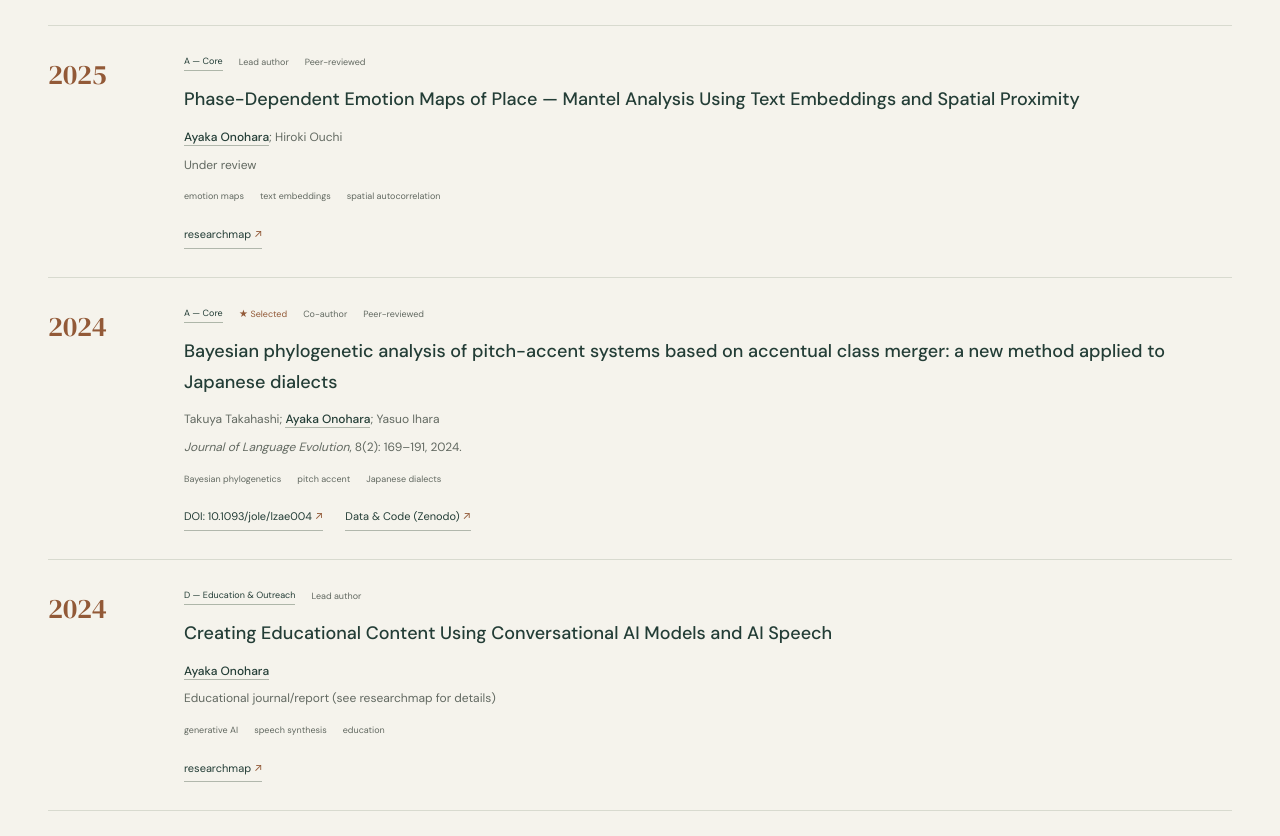
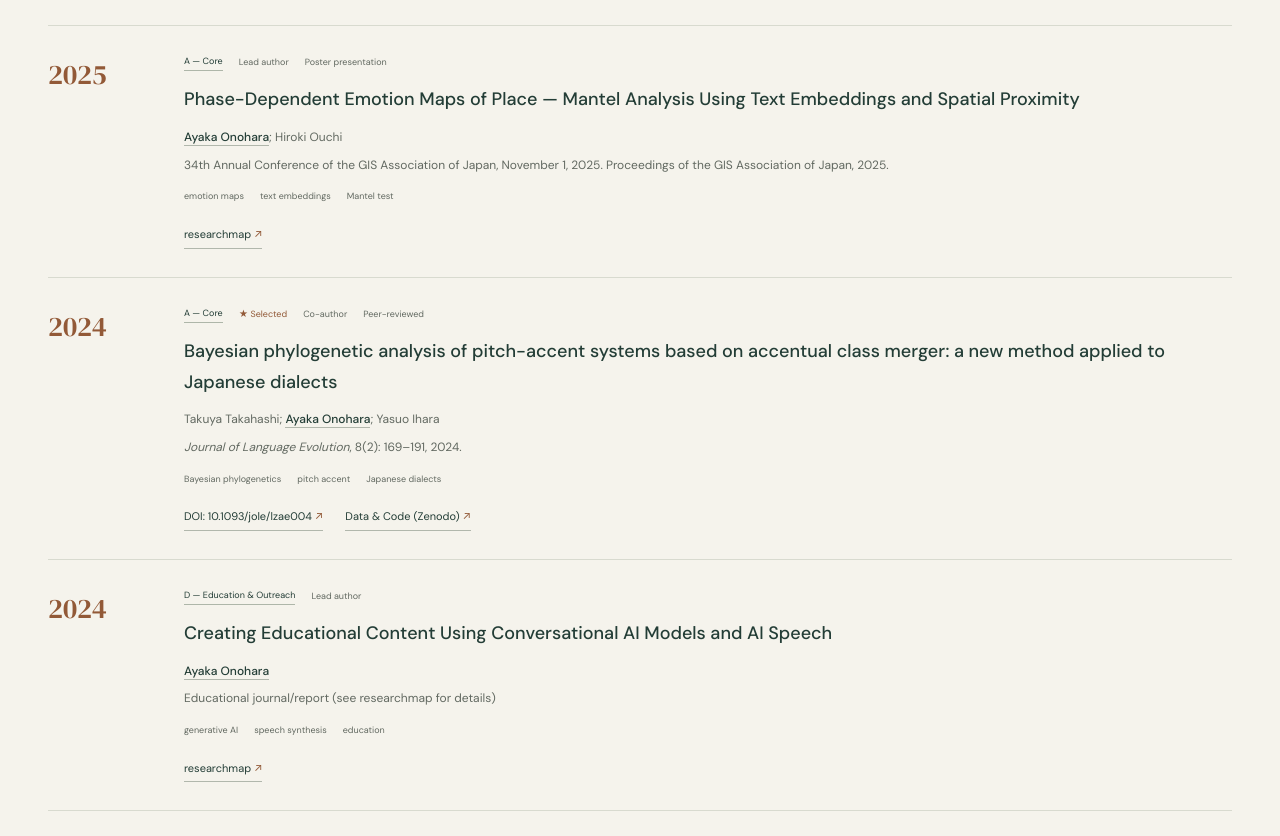
Before and after one commit to aonoa68/aonoa68.github.io, a plain HTML site: page en/publications/index.html in a window 1280 px wide. Shown: the part 1851-2687 px from the top of the page. Drawn offline with Linux system fonts and the light colour scheme.

Commit message:
Align GISA 2025 conference status in English publications

```diff
--- a/en/publications/index.html
+++ b/en/publications/index.html
@@ -133,11 +133,11 @@
 </div></article>
 <!-- 2. 2025 A SELECTED -->
 <article class="pub-card" data-cat="A" data-search="phase-dependent emotion maps place mantel analysis text embeddings spatial proximity ayaka onohara hiroki ouchi" data-selected="false" data-year="2025"><span class="pub-year">2025</span><div class="pub-copy">
-<div class="pub-top"><span class="badge badge-a">A — Core</span><span class="badge badge-lead">Lead author</span><span class="badge badge-peer">Peer-reviewed</span></div>
+<div class="pub-top"><span class="badge badge-a">A — Core</span><span class="badge badge-lead">Lead author</span><span class="badge">Poster presentation</span></div>
 <h3 class="pub-title">Phase-Dependent Emotion Maps of Place — Mantel Analysis Using Text Embeddings and Spatial Proximity</h3>
 <div class="pub-authors"><strong><u>Ayaka Onohara</u></strong>; Hiroki Ouchi</div>
-<div class="pub-venue">Under review</div>
-<div class="pub-meta"><span class="badge">emotion maps</span><span class="badge">text embeddings</span><span class="badge">spatial autocorrelation</span></div>
+<div class="pub-venue">34th Annual Conference of the GIS Association of Japan, November 1, 2025. Proceedings of the GIS Association of Japan, 2025.</div>
+<div class="pub-meta"><span class="badge">emotion maps</span><span class="badge">text embeddings</span><span class="badge">Mantel test</span></div>
 <div class="pub-links"><a class="pub-link-btn btn-researchmap" href="https://researchmap.jp/aonohr/published_papers" rel="noopener noreferrer" target="_blank"> researchmap</a></div>
 </div></article>
 <!-- 2. 2024 A SELECTED -->
```
